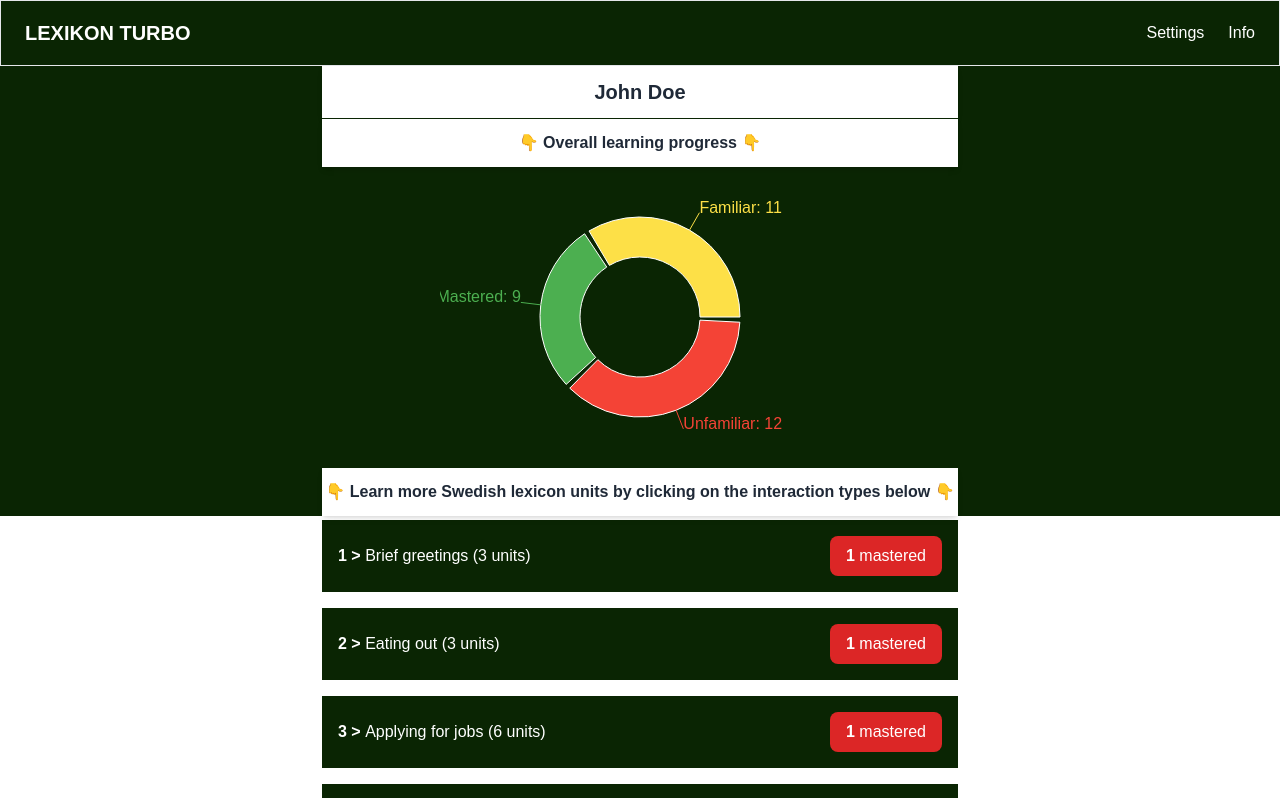
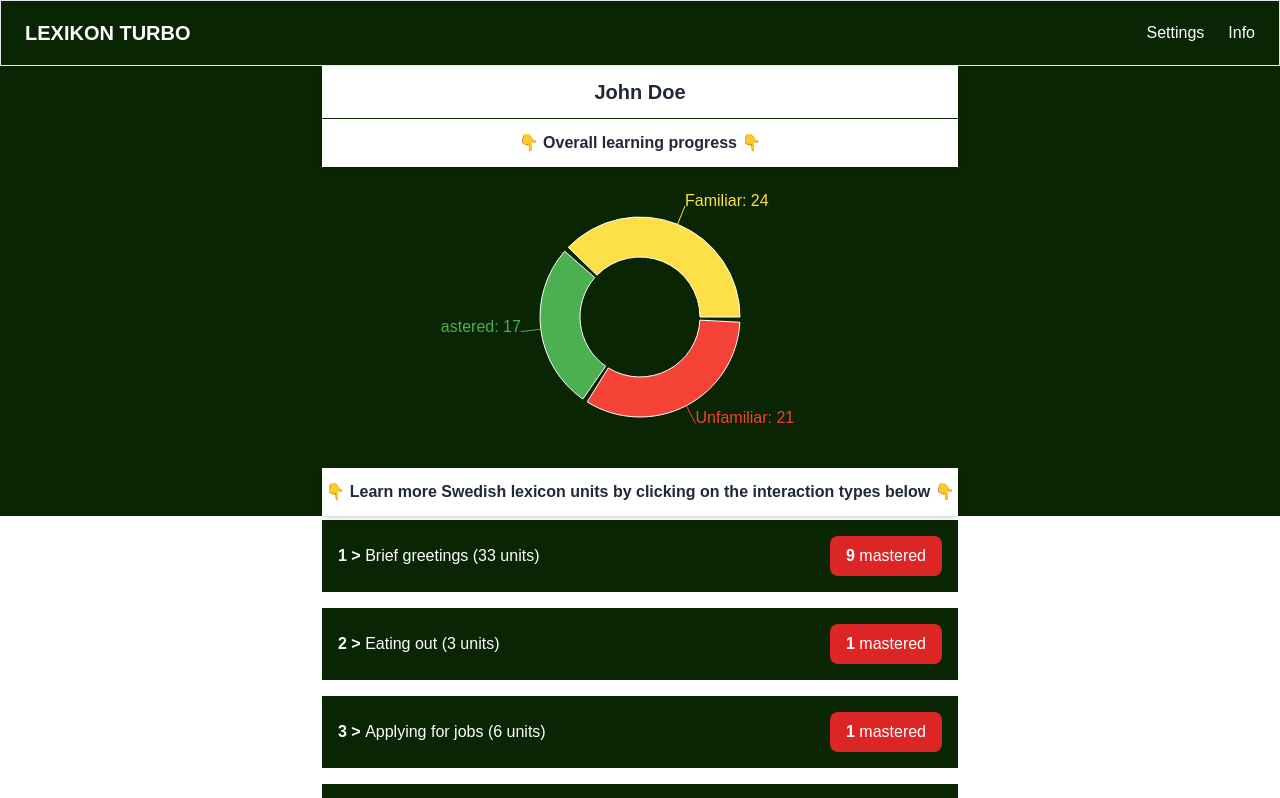
Before and after one commit to KristofferGW/lexicon-turbo-mvp, a Next.js app: page / in a window 1280 px wide. Shown: the top 798 px of the page. Built offline with nearby package versions, Linux system fonts and the light colour scheme.

Commit message:
Added a 33 word array

```diff
--- /dev/null
+++ b/src/app/data/test.js
@@ -0,0 +1,37 @@
+const words = [
+    { "swedish": "Hej", "english": "Hello", "status": "Mastered" },
+    { "swedish": "Hej då", "english": "Good bye", "status": "Familiar" },
+    { "swedish": "Läget?", "english": "What's up?", "status": "Unfamiliar" },
+    { "swedish": "Tack", "english": "Thank you", "status": "Mastered" },
+    { "swedish": "Varsågod", "english": "You're welcome", "status": "Familiar" },
+    { "swedish": "Ja", "english": "Yes", "status": "Mastered" },
+    { "swedish": "Nej", "english": "No", "status": "Mastered" },
+    { "swedish": "Snälla", "english": "Please", "status": "Familiar" },
+    { "swedish": "Förlåt", "english": "Sorry", "status": "Familiar" },
+    { "swedish": "God morgon", "english": "Good morning", "status": "Familiar" },
+    { "swedish": "God natt", "english": "Good night", "status": "Unfamiliar" },
+    { "swedish": "Jag heter...", "english": "My name is...", "status": "Unfamiliar" },
+    { "swedish": "Hur mår du?", "english": "How are you?", "status": "Familiar" },
+    { "swedish": "Bra", "english": "Good", "status": "Mastered" },
+    { "swedish": "Dåligt", "english": "Bad", "status": "Familiar" },
+    { "swedish": "Kanske", "english": "Maybe", "status": "Unfamiliar" },
+    { "swedish": "Jag vet inte", "english": "I don't know", "status": "Unfamiliar" },
+    { "swedish": "Vän", "english": "Friend", "status": "Familiar" },
+    { "swedish": "Familj", "english": "Family", "status": "Unfamiliar" },
+    { "swedish": "Jobb", "english": "Job", "status": "Unfamiliar" },
+    { "swedish": "Hem", "english": "Home", "status": "Familiar" },
+    { "swedish": "Skola", "english": "School", "status": "Unfamiliar" },
+    { "swedish": "Jag älskar dig", "english": "I love you", "status": "Familiar" },
+    { "swedish": "Mat", "english": "Food", "status": "Mastered" },
+    { "swedish": "Dryck", "english": "Drink", "status": "Familiar" },
+    { "swedish": "Vatten", "english": "Water", "status": "Mastered" },
+    { "swedish": "Kaffe", "english": "Coffee", "status": "Mastered" },
+    { "swedish": "Te", "english": "Tea", "status": "Familiar" },
+    { "swedish": "Snabbt", "english": "Fast", "status": "Unfamiliar" },
+    { "swedish": "Långsamt", "english": "Slow", "status": "Unfamiliar" },
+    { "swedish": "Pengar", "english": "Money", "status": "Familiar" },
+    { "swedish": "Bitcoin", "english": "Bitcoin", "status": "Mastered" },
+    { "swedish": "Resa", "english": "Travel", "status": "Familiar" }
+  ]
+
+  console.log(words.length);
--- a/src/app/data/themes.json
+++ b/src/app/data/themes.json
@@ -6,7 +6,37 @@
     "words": [
       { "swedish": "Hej", "english": "Hello", "status": "Mastered" },
       { "swedish": "Hej då", "english": "Good bye", "status": "Familiar" },
-      { "swedish": "Läget?", "english": "What's up?", "status": "Unfamiliar" }
+      { "swedish": "Läget?", "english": "What's up?", "status": "Unfamiliar" },
+      { "swedish": "Tack", "english": "Thank you", "status": "Mastered" },
+      { "swedish": "Varsågod", "english": "You're welcome", "status": "Familiar" },
+      { "swedish": "Ja", "english": "Yes", "status": "Mastered" },
+      { "swedish": "Nej", "english": "No", "status": "Mastered" },
+      { "swedish": "Snälla", "english": "Please", "status": "Familiar" },
+      { "swedish": "Förlåt", "english": "Sorry", "status": "Familiar" },
+      { "swedish": "God morgon", "english": "Good morning", "status": "Familiar" },
+      { "swedish": "God natt", "english": "Good night", "status": "Unfamiliar" },
+      { "swedish": "Jag heter...", "english": "My name is...", "status": "Unfamiliar" },
+      { "swedish": "Hur mår du?", "english": "How are you?", "status": "Familiar" },
+      { "swedish": "Bra", "english": "Good", "status": "Mastered" },
+      { "swedish": "Dåligt", "english": "Bad", "status": "Familiar" },
+      { "swedish": "Kanske", "english": "Maybe", "status": "Unfamiliar" },
+      { "swedish": "Jag vet inte", "english": "I don't know", "status": "Unfamiliar" },
+      { "swedish": "Vän", "english": "Friend", "status": "Familiar" },
+      { "swedish": "Familj", "english": "Family", "status": "Unfamiliar" },
+      { "swedish": "Jobb", "english": "Job", "status": "Unfamiliar" },
+      { "swedish": "Hem", "english": "Home", "status": "Familiar" },
+      { "swedish": "Skola", "english": "School", "status": "Unfamiliar" },
+      { "swedish": "Jag älskar dig", "english": "I love you", "status": "Familiar" },
+      { "swedish": "Mat", "english": "Food", "status": "Mastered" },
+      { "swedish": "Dryck", "english": "Drink", "status": "Familiar" },
+      { "swedish": "Vatten", "english": "Water", "status": "Mastered" },
+      { "swedish": "Kaffe", "english": "Coffee", "status": "Mastered" },
+      { "swedish": "Te", "english": "Tea", "status": "Familiar" },
+      { "swedish": "Snabbt", "english": "Fast", "status": "Unfamiliar" },
+      { "swedish": "Långsamt", "english": "Slow", "status": "Unfamiliar" },
+      { "swedish": "Pengar", "english": "Money", "status": "Familiar" },
+      { "swedish": "Bitcoin", "english": "Bitcoin", "status": "Mastered" },
+      { "swedish": "Resa", "english": "Travel", "status": "Familiar" }
     ]
   },
   {
```
